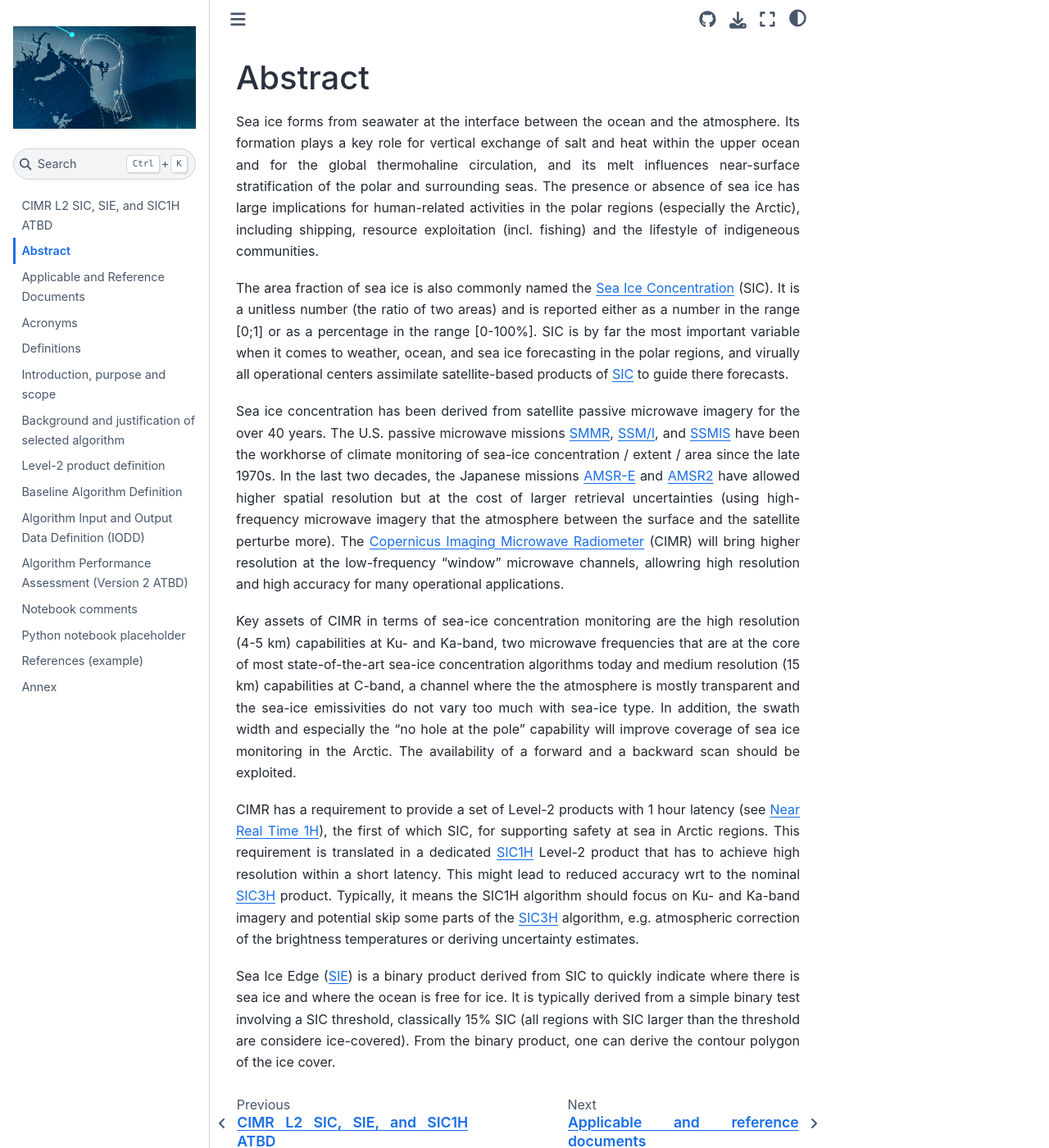
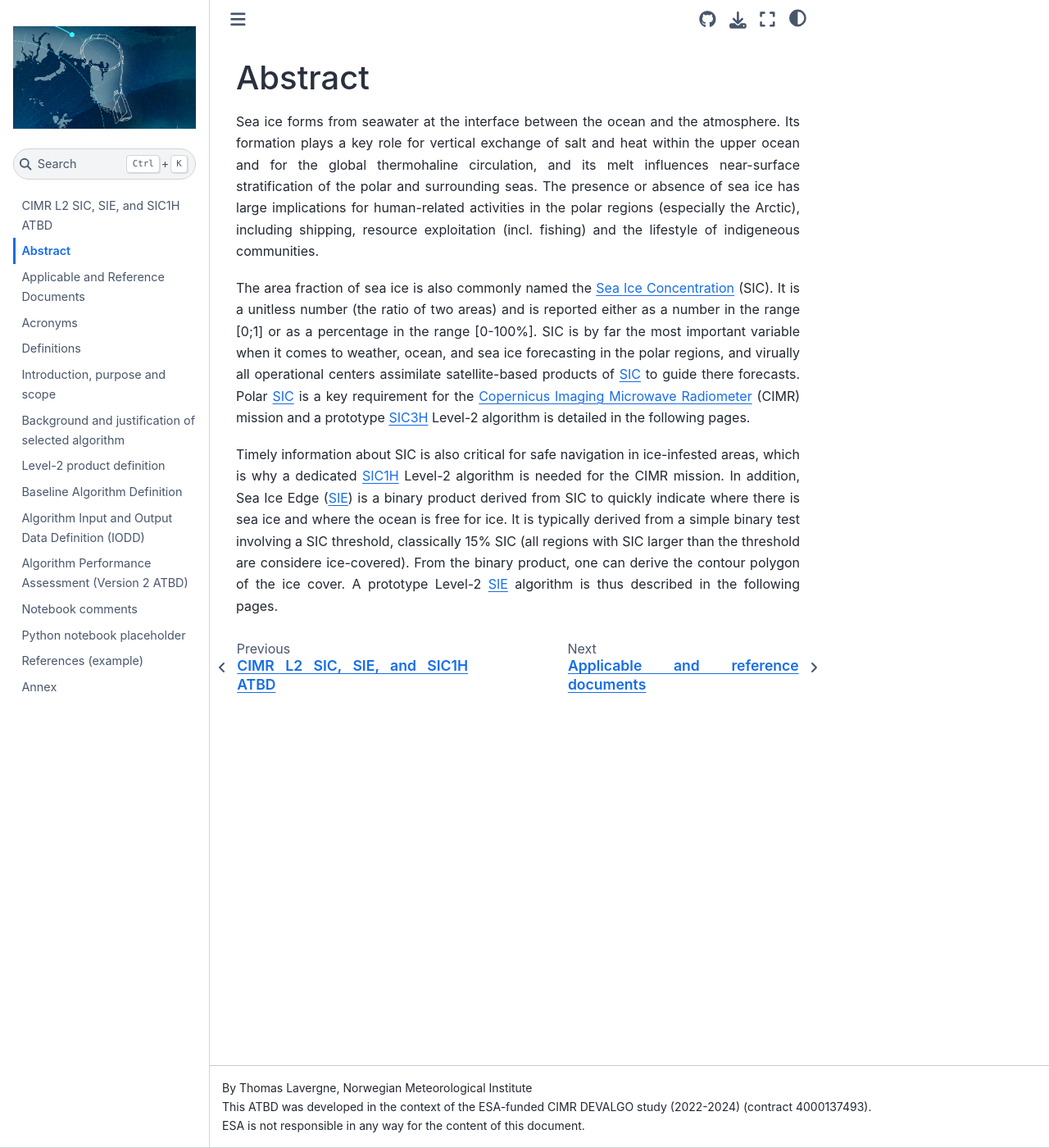
Before and after one commit to CIMR-Algos/SeaIceConcentration_ATBD, a Jupyter Book: the page built from book/abstract.md, in a window 1280 px wide and 1400 px high. Shown: the whole window at 82% size. Built offline with Jupyter Book 1.0.4 settings and Sphinx 7.4.7 and the Sphinx Book theme 1.1.4, drawn with Linux system fonts in a browser that asks for light colours.

Commit message:
Shorten the abstract to keep more material for the introduction and background

```diff
--- a/book/abstract.md
+++ b/book/abstract.md
@@ -9,27 +9,12 @@
 The area fraction of sea ice is also commonly named the {term}`Sea Ice Concentration` (SIC). It is a unitless number (the ratio of two
 areas) and is reported either as a number in the range [0;1] or as a percentage in the range [0-100%]. SIC is by far the most important
 variable when it comes to weather, ocean, and sea ice forecasting in the polar regions, and virually all operational centers assimilate
-satellite-based products of {term}`SIC` to guide there forecasts.
+satellite-based products of {term}`SIC` to guide there forecasts. Polar {term}`SIC` is a key requirement for the {term}`Copernicus Imaging Microwave Radiometer` (CIMR)
+mission and a prototype {term}`SIC3H` Level-2 algorithm is detailed in the following pages.
 
-Sea ice concentration has been derived from satellite passive microwave imagery for the over 40 years. The U.S. passive microwave missions
-{term}`SMMR`, {term}`SSM/I`, and {term}`SSMIS` have been the workhorse of climate monitoring of sea-ice concentration / extent / area since
-the late 1970s. In the last two decades, the Japanese missions {term}`AMSR-E` and {term}`AMSR2` have allowed higher spatial resolution but
-at the cost of larger retrieval uncertainties (using high-frequency microwave imagery that the atmosphere between the surface and the satellite
-perturbe more). The {term}`Copernicus Imaging Microwave Radiometer` (CIMR) will bring higher resolution at the low-frequency "window" microwave
-channels, allowring high resolution and high accuracy for many operational applications.
-
-Key assets of CIMR in terms of sea-ice concentration monitoring are the high resolution (4-5 km) capabilities at Ku- and Ka-band, two microwave
-frequencies that are at the core of most state-of-the-art sea-ice concentration algorithms today and medium resolution (15 km) capabilities at
-C-band, a channel where the the atmosphere is mostly transparent and the sea-ice emissivities do not vary too much with sea-ice type. In
-addition, the swath width and especially the "no hole at the pole" capability will improve coverage of sea ice monitoring in the Arctic. The
-availability of a forward and a backward scan should be exploited.
-
-CIMR has a requirement to provide a set of Level-2 products with 1 hour latency (see {term}`Near Real Time 1H`), the first of which SIC, for
-supporting safety at sea in Arctic regions. This requirement is translated in a dedicated {term}`SIC1H` Level-2 product that has to achieve
-high resolution within a short latency. This might lead to reduced accuracy wrt to the nominal {term}`SIC3H` product. Typically, it means
-the SIC1H algorithm should focus on Ku- and Ka-band imagery and potential skip some parts of the {term}`SIC3H` algorithm, e.g. atmospheric correction
-of the brightness temperatures or deriving uncertainty estimates.
-
-Sea Ice Edge ({term}`SIE`)  is a binary product derived from SIC to quickly indicate where there is sea ice and where the ocean is free for ice. It is
-typically derived from a simple binary test involving a SIC threshold, classically 15% SIC (all regions with SIC larger than the threshold are considere
-ice-covered). From the binary product, one can derive the contour polygon of the ice cover.
+Timely information about SIC is also critical for safe navigation in ice-infested areas, which is why a dedicated {term}`SIC1H` Level-2
+algorithm is needed for the {term}`CIMR` mission. In addition, Sea Ice Edge ({term}`SIE`) is a binary product derived from SIC to quickly
+indicate where there is sea ice and where the ocean is free for ice. It is typically derived from a simple binary test involving a SIC
+threshold, classically 15% SIC (all regions with SIC larger than the threshold are considere
+ice-covered). From the binary product, one can derive the contour polygon of the ice cover. A prototype Level-2 {term}`SIE` algorithm is
+thus described in the following pages.
```
